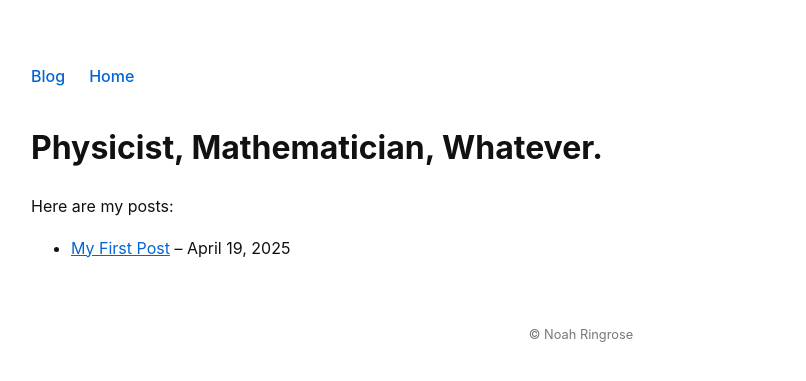
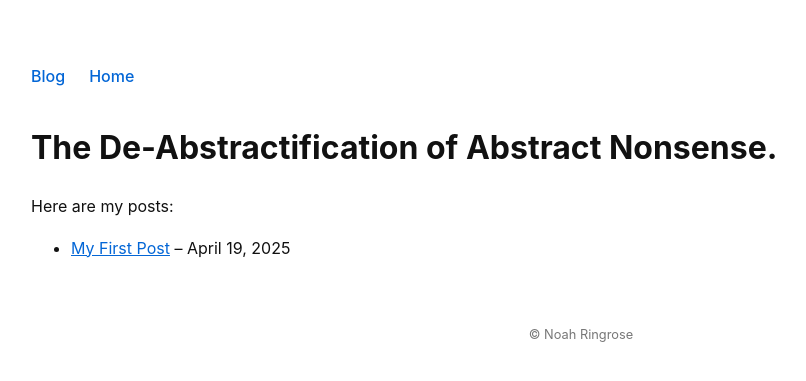
Before and after one commit to noahringrose/noahringrose.github.io, a Jekyll site: the page built from blog.md, in a window 1280 px wide. Shown: the top 381 px of the page, without its empty margins (59-865 px from the left). Built offline with Jekyll 4.4.1, drawn with Linux system fonts in a browser that asks for light colours.

Commit message:
Update blog.md

```diff
--- a/blog.md
+++ b/blog.md
@@ -3,7 +3,7 @@ layout: default
 title: Blog
 ---
 
-# Physicist, Mathematician, Whatever.
+# The De-Abstractification of Abstract Nonsense.
 
 Here are my posts:
 
```
